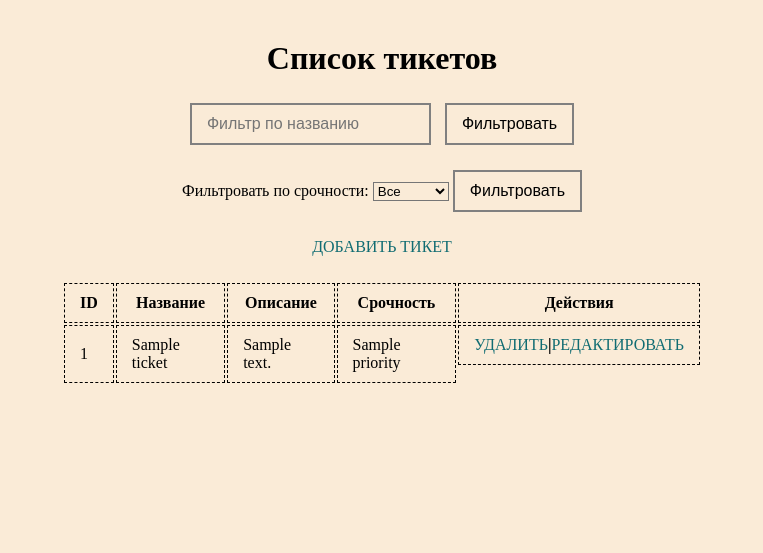
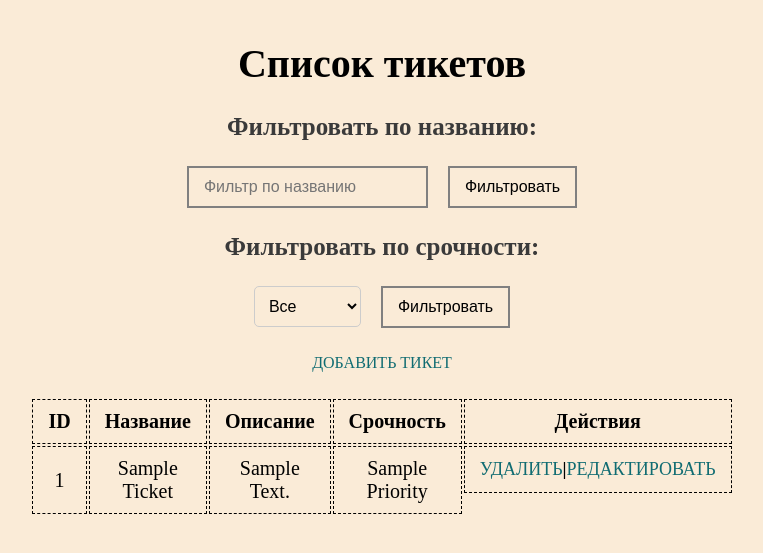
Before and after one commit to Andrew-s-web/projectAPI, a FastAPI app: template templates/index.html in a window 1280 px wide. Shown: the top 553 px of the page, without its empty margins (258-1021 px from the left). Run offline with FastAPI, Linux system fonts and the light colour scheme; the template is opened without the code that fills it: most values are stand-ins (such as "Sample title", 1, 10 or a date in 2020).

Commit message:
small UI update for better user interaction

```diff
--- a/static/style.css
+++ b/static/style.css
@@ -24,10 +24,18 @@ body {
 .container table {
     width: 100%;
 }
+.container h1 {
+    font-size: 40px;
+ }
+
 table td, th {
     border: 1px dashed #000;
     padding: 10px 15px;
+    font-size: 20px;
+    text-align: center;
+    text-transform: capitalize;
 }
+
 .container > *{
     padding-bottom: 2%;
     margin-bottom: 2%;
@@ -43,6 +51,8 @@ a {
     display: flex;
     justify-items: center;
     justify-content: space-evenly;
+    font-size: 18px;
+    line-height: 25px;
 }
 
 .expander span {
@@ -51,7 +61,6 @@ a {
 
 form input {
     padding: 10px 15px;
-    margin-right: 10px;
     font-size: 16px;
     border: 2px solid grey;
 }
@@ -81,3 +90,37 @@ form button:hover {
     transition: color 0.7s ease-in-out ;
     transition: background-color 0.7s cubic-bezier(0.25,0.1,0.25,1) ;
 }
+
+form {
+    width: 100%;
+    display: flex;
+    justify-content: center;
+    align-items: center;
+    align-content: center;
+    flex-direction: column;
+}
+
+label {
+    display: block;
+    margin-bottom: 25px;
+    font-weight: bold;
+    font-size: 25px;
+    text-align: center;
+    color: #3a3a3a;
+}
+
+select {
+    padding: 10px;
+    border: 1px solid #ccc;
+    border-radius: 5px;
+    font-size: 16px;
+    box-sizing: border-box;
+}
+
+.form-container {
+    gap: 20px;
+    width: 100%;
+    display: flex;
+    align-items: flex-start;
+    justify-content: center;
+}
--- a/templates/index.html
+++ b/templates/index.html
@@ -10,11 +10,15 @@
     <div class="container">
         <h1>Список тикетов</h1>
         <form method="get" action="/">
+            <label>Фильтровать по названию:</label>
+            <div class="form-container">
                 <input type="text" name="title" placeholder="Фильтр по названию">
                 <button type="submit">Фильтровать</button>
+            </div>
         </form>
         <form method="get" action="/">
             <label>Фильтровать по срочности:</label>
+            <div class="form-container">
                 <select name="priority">
                     <option value="">Все</option>
                     <option value="low">Низкая</option>
@@ -22,6 +26,8 @@
                     <option value="high">Высокая</option>
                 </select>
                 <button type="submit">Фильтровать</button>
+            </div>
+
         </form>
 
         <a href="/tickets/new">Добавить тикет</a>
```
Lines whose indentation alone changed are shown as unchanged.
